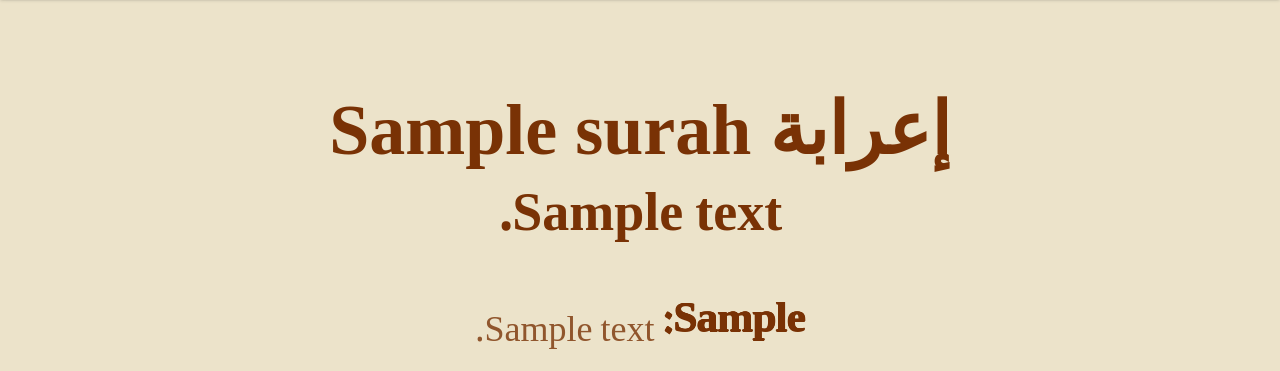
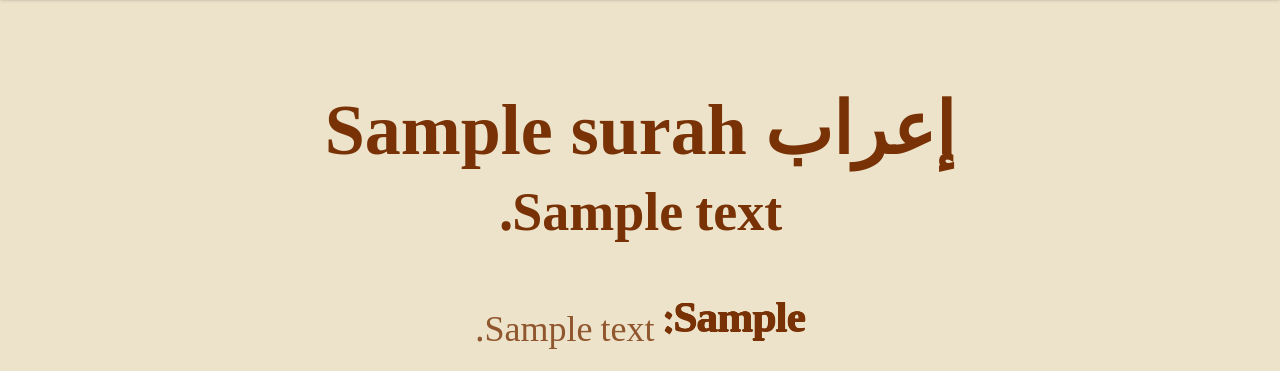
Before and after one commit to sa-qib/irab-al-mufassal, a Django app: template src/templates/pages/surah.html in a window 1280 px wide. Shown: the part 64-435 px from the top of the page. Run offline with Django 5.2, Linux system fonts and the light colour scheme; tables that the repository leaves empty hold one stand-in row (values such as "Sample post"); the template is opened without the code that fills it: values that come from a table or form of the project are taken from there, most other values are stand-ins (such as "Sample title", 1, 10 or a date in 2020); some web fonts are replaced.

Commit message:
minor change

```diff
--- a/src/templates/base/main_content.html
+++ b/src/templates/base/main_content.html
@@ -13,7 +13,7 @@
 
         <!-- Main Heading -->
         <h1 class="altarikh-text text-3xl font-bold text-center pt-6 pb-3 text-base-content">
-          إعرابة {{ surah.ar_name }}
+          إعراب {{ surah.ar_name }}
         </h1>
 
         <!-- Ayahs -->
```
